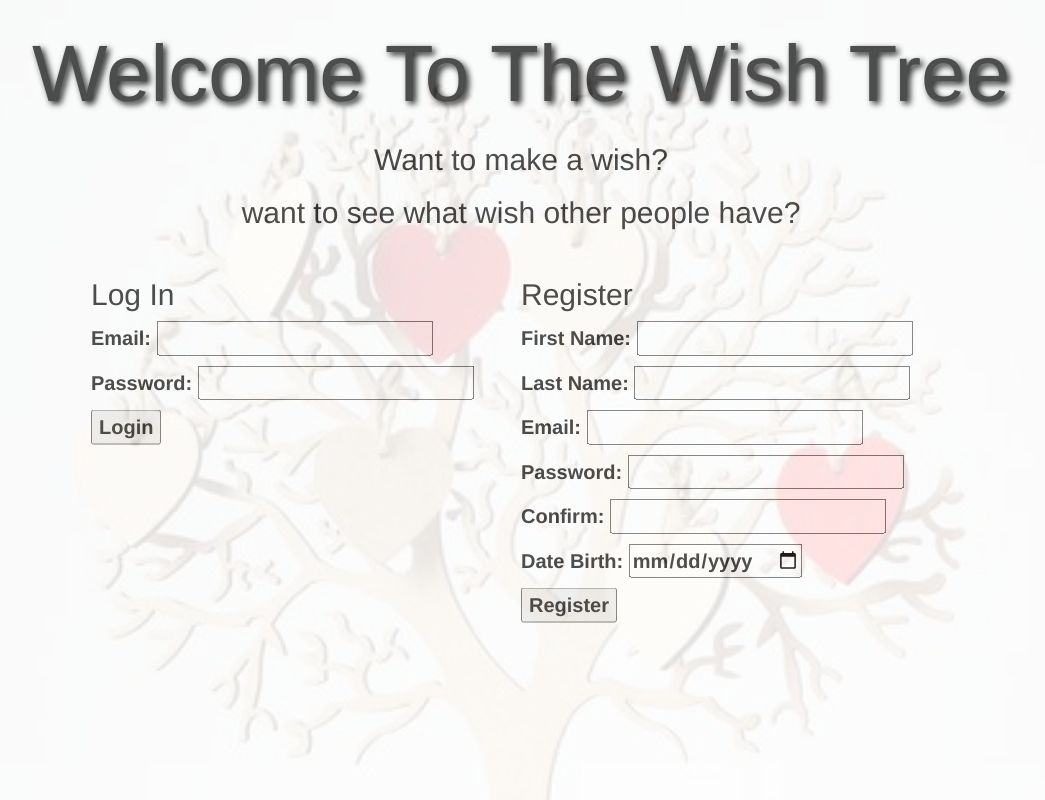
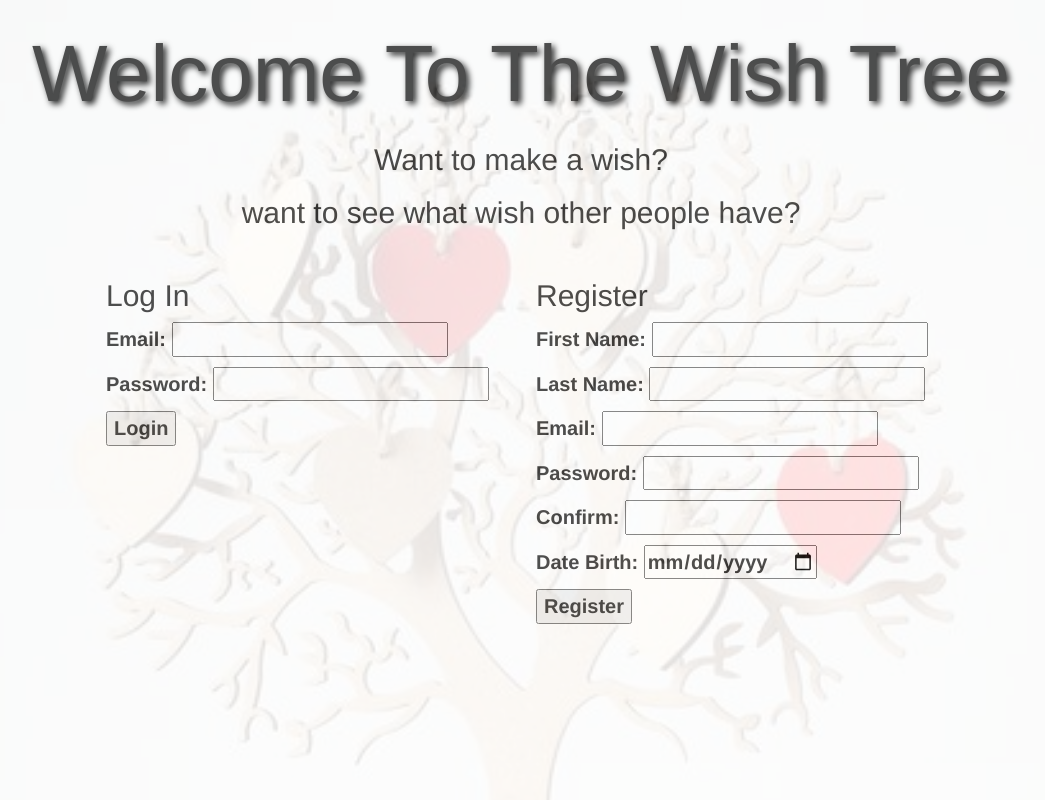
Before and after one commit to elva316/wishlist2, a Django app: page / in a window 1280 px wide. Shown: the whole page, without its empty margins (119-1164 px from the left). Run offline with Django 3.2, Linux system fonts and the light colour scheme; parts of the project's set-up code (start-up, migrations or seed data) failed here and were passed over; some libraries are stand-ins or nearby versions.

Commit message:
secondcommit

```diff
--- a/apps/beltExam/static/beltExam/index.css
+++ b/apps/beltExam/static/beltExam/index.css
@@ -5,6 +5,7 @@ body{
     background-repeat: no-repeat;
     background-size: cover;
     text-align: center;
+
 }
 *{
     font-weight: bold;
@@ -24,15 +25,26 @@ h1{
     margin: 0;
     height: 100vh;
 }
-.row{
+.row2{
     /* border: 1px solid black; */
     width: 900px;
     padding: 20px;
     text-align: justify;
     font-weight: bold;
     font-size:  20px;
-    position: absolute;
-    top: 55%;
-    left: 50%;
-    transform: translate(-50%, -50%);
+    margin: auto;
 }
+.row li{
+    list-style: none;
+}
+
+
+
+@media screen and (max-width: 1049px)
+{
+        @media screen and (max-height: 814px){
+            .err li{
+                line-height: .8;
+            }
+        }
+}
--- a/apps/beltExam/templates/beltExam/index.html
+++ b/apps/beltExam/templates/beltExam/index.html
@@ -1,6 +1,6 @@
 <!DOCTYPE html>
 <html>
-    <head>
+    <meta name="viewport" content="width=device-width, initial-scale=1">
         <link rel="stylesheet" href="https://maxcdn.bootstrapcdn.com/bootstrap/3.3.7/css/bootstrap.min.css" integrity="sha384-BVYiiSIFeK1dGmJRAkycuHAHRg32OmUcww7on3RYdg4Va+PmSTsz/K68vbdEjh4u" crossorigin="anonymous">
         {% load staticfiles %}
         <link rel="stylesheet" href="{% static 'beltExam/index.css'%}" type="text/css">
@@ -10,12 +10,24 @@
     </head>
     <body>
         <div class="wrapper">
-            <h1 >Welcome To The Wish Tree</h1>
-            <h2>Want to make a wish?</h2>
-            <h2>want to see what wish other people have?</h2>
+                <div class="row">
+                    <h1 >Welcome To The Wish Tree</h1>
+                    <h2>Want to make a wish?</h2>
+                    <h2>want to see what wish other people have?</h2>
+                </div>
+                <div class="row err" >
+                    {% if messages %}
+                    {% for message in messages %}
+                    <ul>
+                        <li style="font-size: 18px;text-shadow: 1px 1px 2px black; color:red;">{{message}}</li>
+                    </ul>
+                    {% endfor %}
+                    {% endif %}
 
-                <div class="main">
-                    <div class="row">
+                </div>
+
+                <!-- <div class="box2"> -->
+                    <div class="row row2 row-centerd">
                         <div class="col-sm-6">
                           <h2>Log In</h2>
                           <form action="/login" method="post">
@@ -39,21 +51,11 @@
                               <input style="font-size: 20px" type="submit" name="submit" value="Register">
                           </form>
                         </div>
+                    </div>
+                <!-- </div> -->
 
 
-                    </div>
-
-
-                    {% if messages %}
-                        {% for message in messages %}
-                            <ul>
-                                <li style="font-size: 20px;text-shadow: 2px 2px 3px black; color:red;">{{message}}</li>
-                            </ul>
-                        {% endfor %}
-                    {% endif %}
-                    <br> <br> <br> <br> <br> <br> <br> <br> <br> <br> <br> <br> <br> <br> <br> <br>
-                </div>
-
+            </div>
         </div>
     </body>
 </html>
```
